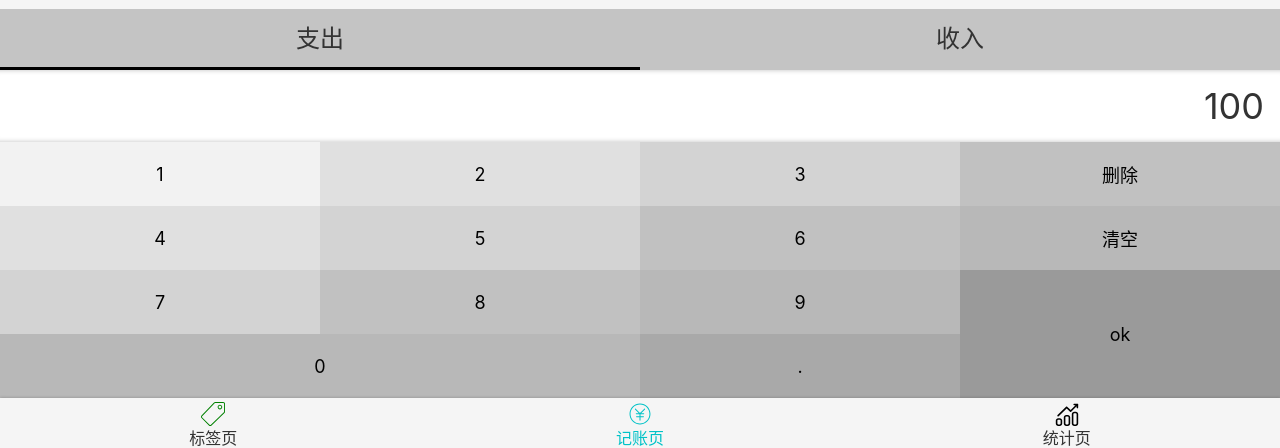
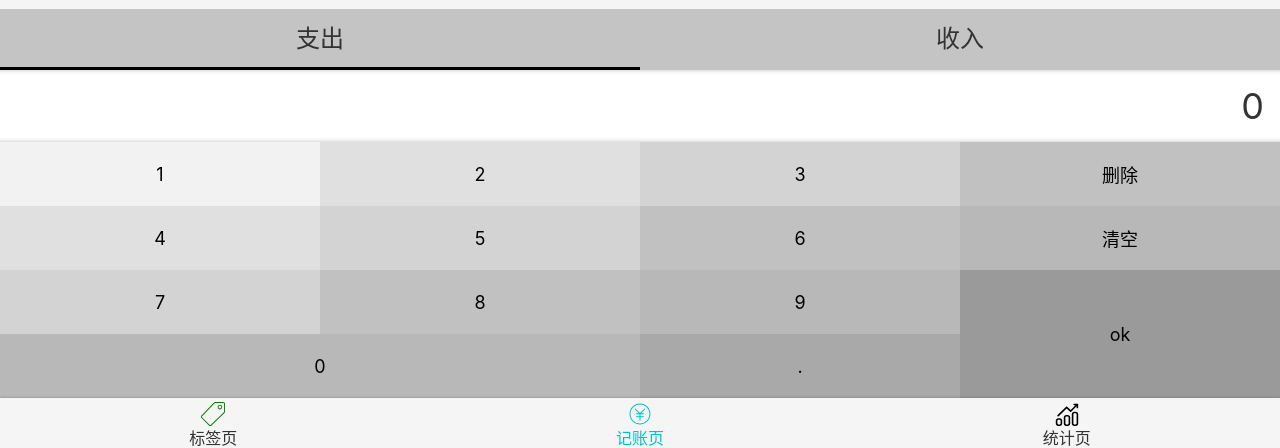
Before and after one commit to Afish-2020/dayToAccount, a React app: page /#/money in a window 1280 px wide. Shown: the part 346-794 px from the top of the page. Built offline with nearby package versions, Linux system fonts and the light colour scheme.

Commit message:
NumberPadSection wip(完成中)

```diff
--- a/src/views/Money.tsx
+++ b/src/views/Money.tsx
@@ -17,25 +17,7 @@
       <TagsSection/>
       <NoteSection/>
       <CategorySection/>
-      <NumberPadSection>
-        <div className='output'>100</div>
-        <div className='pad clearfix'>
-          <button>1</button>
-          <button>2</button>
-          <button>3</button>
-          <button>删除</button>
-          <button>4</button>
-          <button>5</button>
-          <button>6</button>
-          <button>清空</button>
-          <button>7</button>
-          <button>8</button>
-          <button>9</button>
-          <button className='OK'>ok</button>
-          <button className='Zero'>0</button>
-          <button>.</button>
-        </div>
-      </NumberPadSection>
+      <NumberPadSection/>
     </MyLayout>
   )
 }
--- a/src/views/Money/NumberPadSection.tsx
+++ b/src/views/Money/NumberPadSection.tsx
@@ -1,6 +1,7 @@
+import React,{ useState } from "react";
 import styled from "styled-components";
 
-const NumberPadSection = styled.section`
+const Wrapper = styled.section`
 >.output{
   background: white;
   font-size: 36px;
@@ -56,4 +57,61 @@
   }
 `
 
+const NumberPadSection:React.FC = ()=>{
+  const [output,setOutput] = useState('0')
+  const onClickButtonWrapper = (e:React.MouseEvent)=>{
+    const text = (e.target as HTMLButtonElement).textContent
+    if(text===null) return
+    switch (text){
+      case '0':
+      case '1':
+      case '2':
+      case '3':
+      case '4':
+      case '5':
+      case '6':
+      case '7':
+      case '8':
+      case '9':
+      case '.':
+        if(output==='0'){
+          setOutput(text)
+        }else {
+          setOutput(output + text)
+        }
+        break;
+      case '删除':
+        console.log('删除');
+        break;
+      case '清空':
+        console.log('清空');
+        break;
+      case 'ok':
+        console.log('ok');
+        break;
+    }
+  }
+  return (
+    <Wrapper>
+      <div className='output'>{output}</div>
+      <div className='pad clearfix' onClick={onClickButtonWrapper}>
+        <button>1</button>
+        <button>2</button>
+        <button>3</button>
+        <button>删除</button>
+        <button>4</button>
+        <button>5</button>
+        <button>6</button>
+        <button>清空</button>
+        <button>7</button>
+        <button>8</button>
+        <button>9</button>
+        <button className='OK'>ok</button>
+        <button className='Zero'>0</button>
+        <button>.</button>
+      </div>
+    </Wrapper>
+  )
+}
+
 export {NumberPadSection}
```
